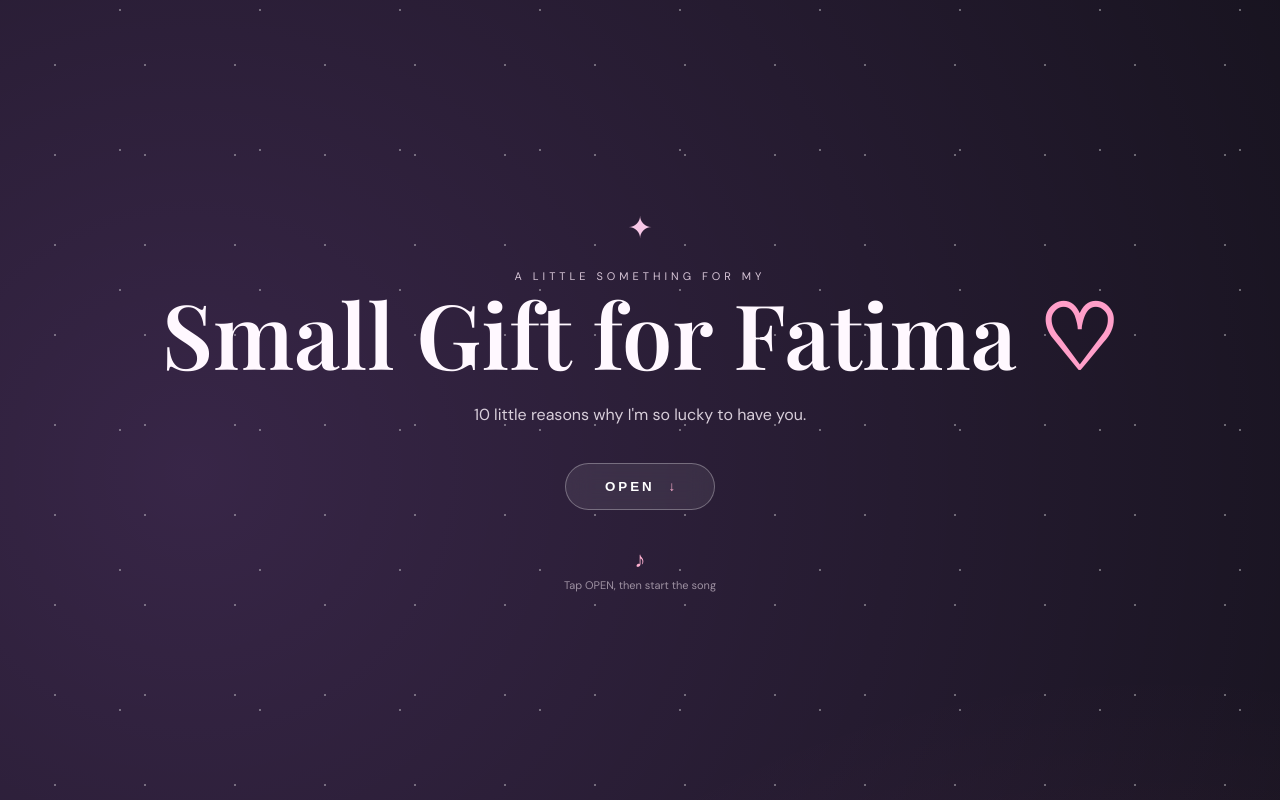
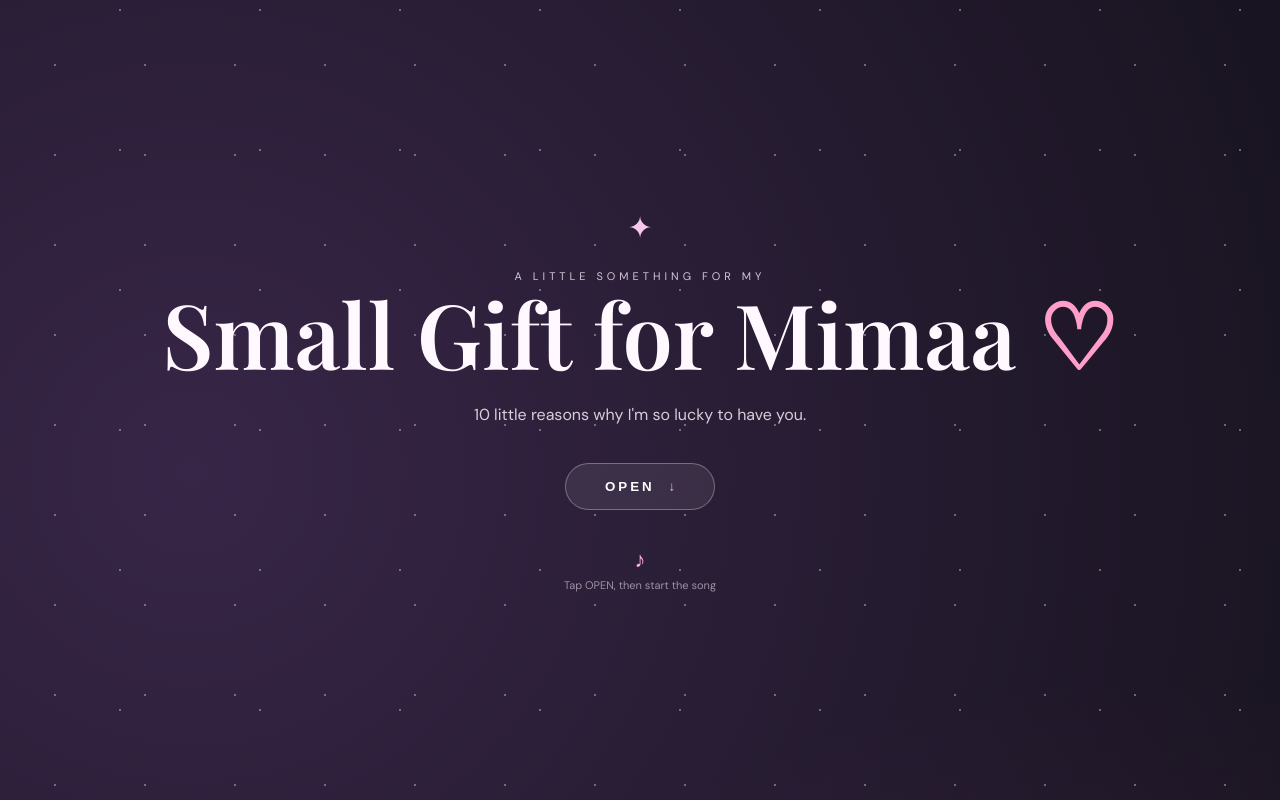
Before and after one commit to unknown11dev/Small-gift-for-fatima, a plain HTML site: page index.html in a window 1280 px wide. Shown: the top 800 px of the page. Drawn offline with nearby package versions, Linux system fonts and the light colour scheme.

Commit message:
Update index.html

```diff
--- a/index.html
+++ b/index.html
@@ -14,7 +14,7 @@
     <section class="hero" id="home">
       <div class="sparkle">✦</div>
       <p class="small-title">A LITTLE SOMETHING FOR MY</p>
-      <h1>Small Gift for Fatima <span>♡</span></h1>
+      <h1>Small Gift for Mimaa <span>♡</span></h1>
       <p class="intro">10 little reasons why I'm so lucky to have you.</p>
 
       <button class="open-btn" id="openBtn">
```
